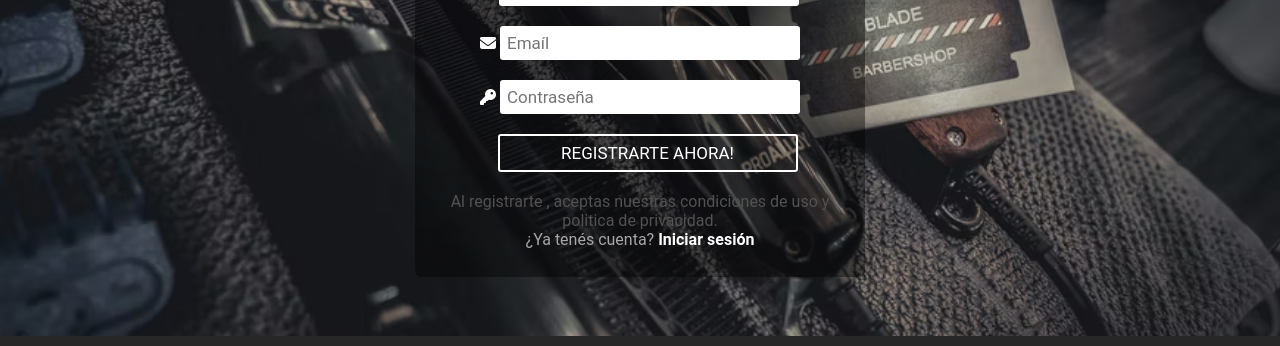
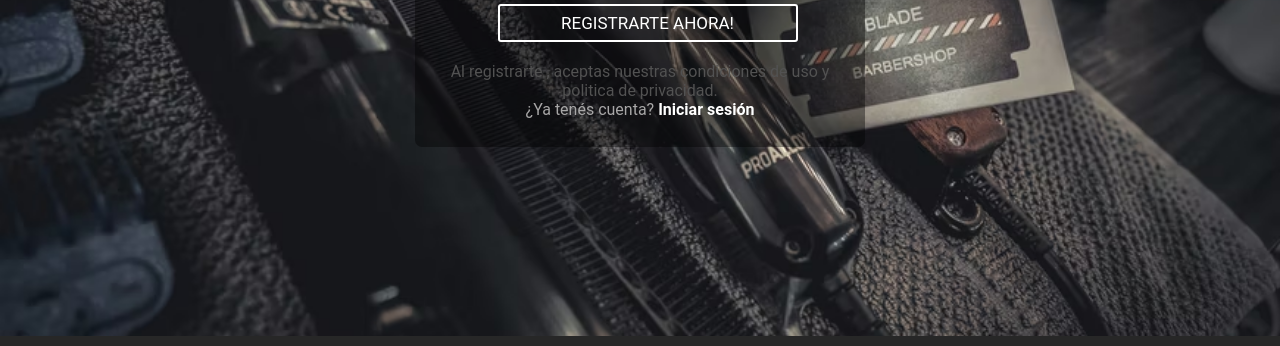
Before and after one commit to Agustin019/barberia, a plain HTML site: page pages/register.html in a window 1280 px wide. Shown: the part 373-719 px from the top of the page. Drawn offline with Linux system fonts and the light colour scheme.

Commit message:
algunos ajustes

```diff
--- a/style.css
+++ b/style.css
@@ -296,7 +296,7 @@ textarea{
     display: grid;
     grid-template-columns: 50% 50%;
     justify-content: center;
-
+    margin-top: 100px;
 }
 
 iframe{
@@ -328,7 +328,7 @@ iframe{
 
 /*---REGISTRO---*/
 .register-cont{
-    margin-top: 200px;
+    margin-top: 70px;
 }
 
 
```
